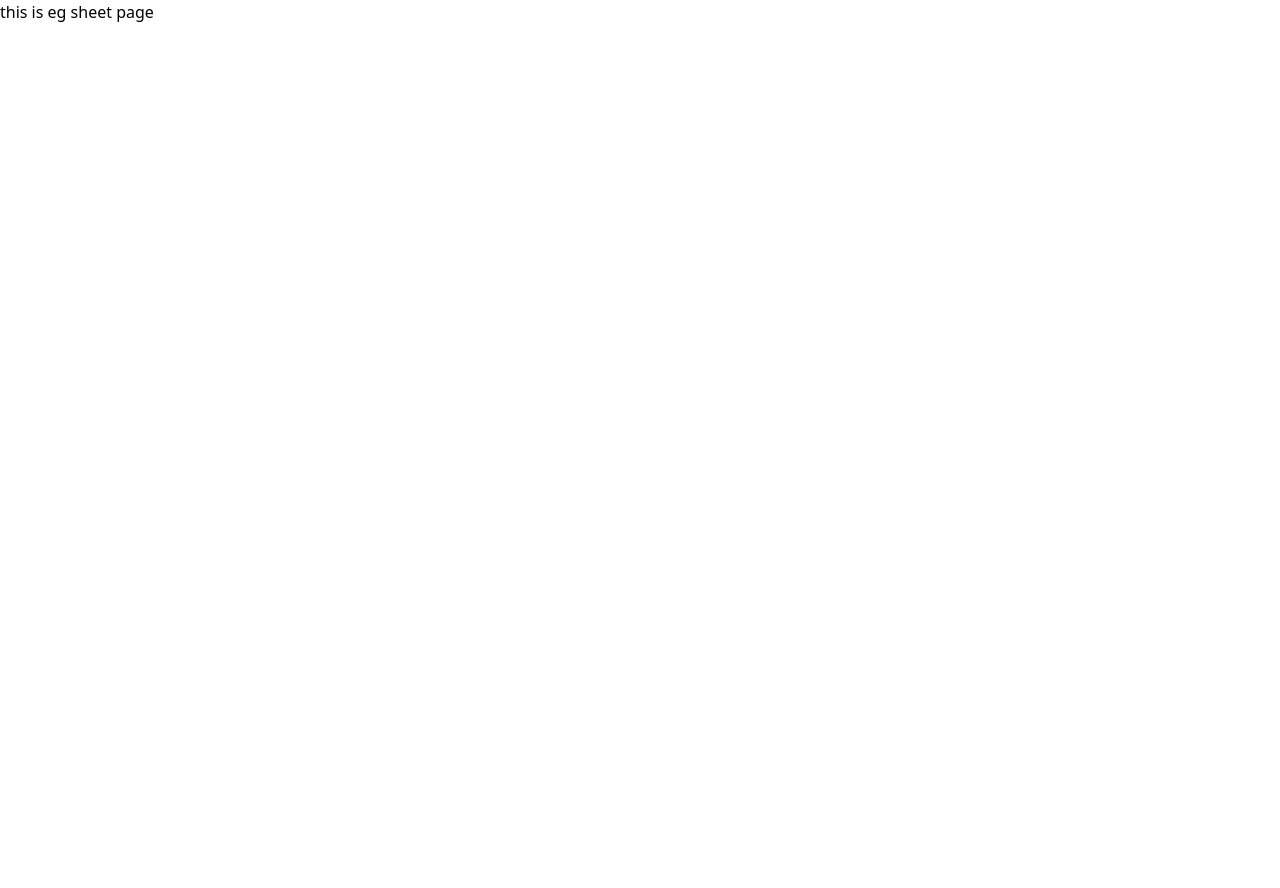
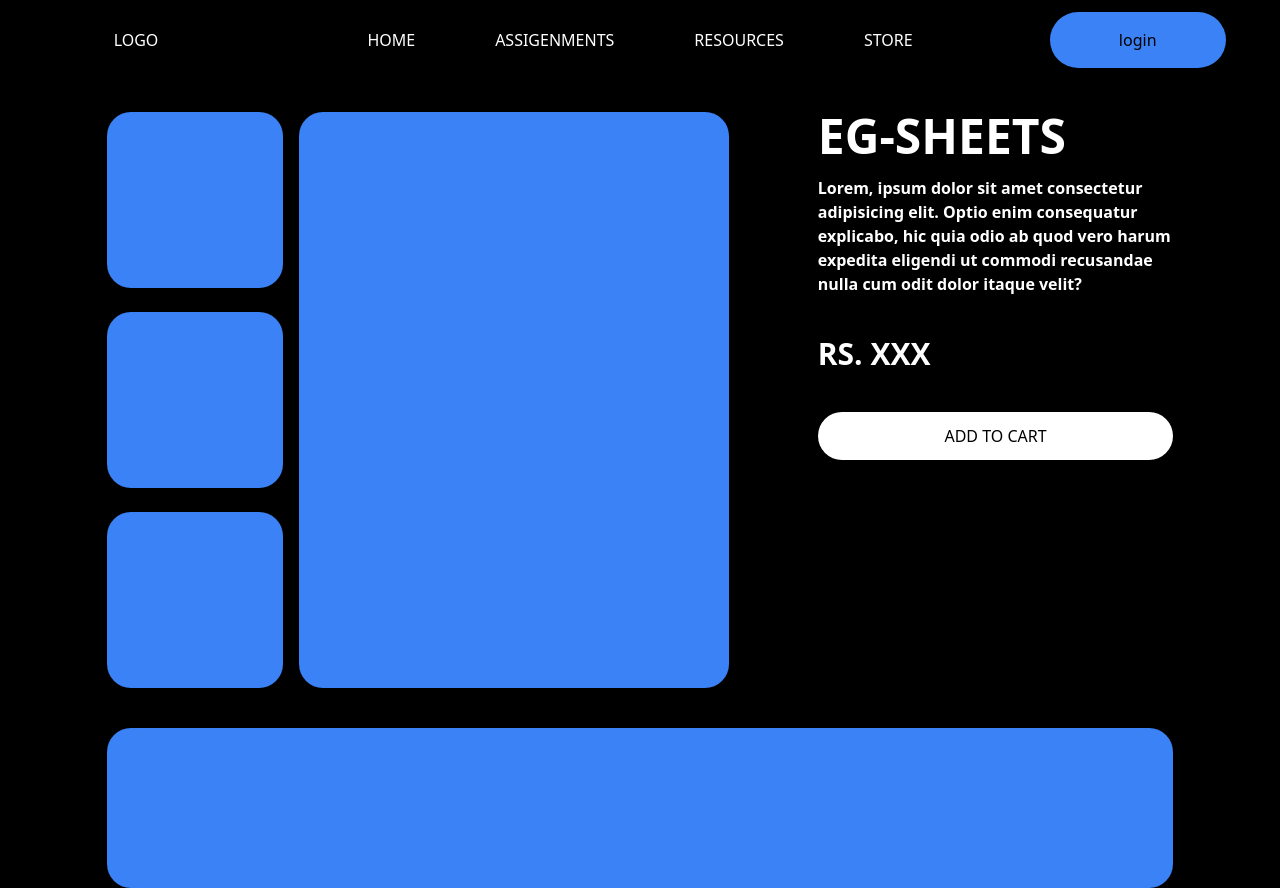
Before and after one commit to lakshaydewan/releaf_project, a React (Vite) app: page /assigment/egsheets in a window 1280 px wide. Before the commit the page ends 800 px from the top, so only its background shows below. Built offline with nearby package versions, Linux system fonts and the light colour scheme.

Commit message:
product layout added

```diff
--- a/src/App.css
+++ b/src/App.css
@@ -0,0 +1,5 @@
+html, body, #root {
+    height: 100%;
+    margin: 0;
+    background-color: black;
+  }
--- a/src/components/FAQs.jsx
+++ b/src/components/FAQs.jsx
@@ -29,7 +29,7 @@ function FAQ(){
             <div id="left-section" className="space-y-10 w-2/5" >
                 <div id="upper-section" className="space-y-1">
                     <div className=" px-3 text-sm h-fit tracking-widest text-white font-semibold w-fit flex py-1.5 border rounded-full">FAQ</div>
-                    <div className="text-white font-bold text-4xl">FREQUENTLY <br /> ASKED <br />QUESTION</div>
+                    <div className="text-white font-bold text-6xl">FREQUENTLY <br /> ASKED <br />QUESTION</div>
                 </div>
 
             </div>
--- a/src/components/assignment-page-productlist.jsx
+++ b/src/components/assignment-page-productlist.jsx
@@ -5,7 +5,7 @@ function Productlist(){
     const navigate = useNavigate()
 
 
-    return <div className="w-full h-fit bg-current flex justify-center py-6 ">
+    return <div className="w-full h-fit  flex justify-center py-6 ">
         <div id="content div" className="w-10/12 space-y-20">
         <div id="heading" className="text-white font-bold text-5xl text-center"> what we make</div>
             <div id="subcontendiv" className="flex w-full space-x-4 h-auto p-8 border rounded-3xl border-none" style={{
--- /dev/null
+++ b/src/components/product1.jsx
@@ -0,0 +1,38 @@
+
+
+
+function Product1(){
+    const PRICE ="XXX"
+
+    return <div id="main div" className="w-full flex justify-center">
+        <div id="main content div" className="w-10/12 space-y-10">
+            <div id="content div" className="w-full flex justify-between">
+                <div id="left-section" className="flex w-7/12 space-x-4" style={{height : "576px"}}>
+                    <div id="image carosoul" className="flex flex-col h-full justify-between ">
+                        <div className="w-44 h-44 bg-blue-500 border border-none rounded-3xl"></div>
+                        <div className="w-44 h-44 bg-blue-500 border border-none rounded-3xl"></div>
+                        <div className="w-44 h-44 bg-blue-500 border border-none rounded-3xl"></div>
+                    </div>
+                    <div id="image" className="h-full bg-blue-500 w-4/5 border border-none rounded-3xl "></div>
+                </div>
+                <div id="right section" className="w-4/12 space-y-10">
+                    <div id="text" className="space-y-4">
+                        <div id="heading" className="text-5xl font-bold text-white">EG-SHEETS</div>
+                        <div id="subheading" className="text-md font-semibold text-white">Lorem, ipsum dolor sit amet consectetur adipisicing elit. Optio enim consequatur explicabo, hic quia odio ab quod vero harum expedita eligendi ut commodi recusandae nulla cum odit dolor itaque velit? </div>
+                    </div>
+                    <div id="price" className="text-3xl font-bold text-white">RS. {PRICE}</div>
+                    <button className="w-full h-12 bg-white text-black border border-none rounded-3xl">ADD TO CART</button>
+                </div>
+
+            </div>
+            <div className="w-full h-40 bg-blue-500 border border-none rounded-3xl">
+                <div></div>
+                <div></div>
+                <div></div>
+            </div>
+        </div>
+
+    </div>
+}
+
+export {Product1}
--- /dev/null
+++ b/src/components/product2.jsx
@@ -0,0 +1,38 @@
+
+
+
+function Product2(){
+    const PRICE ="XXX"
+
+    return <div id="main div" className="w-full flex justify-center">
+        <div id="main content div" className="w-10/12 space-y-10">
+            <div id="content div" className="w-full flex justify-between">
+                <div id="left-section" className="flex w-7/12 space-x-4" style={{height : "576px"}}>
+                    <div id="image carosoul" className="flex flex-col h-full justify-between ">
+                        <div className="w-44 h-44 bg-blue-500 border border-none rounded-3xl"></div>
+                        <div className="w-44 h-44 bg-blue-500 border border-none rounded-3xl"></div>
+                        <div className="w-44 h-44 bg-blue-500 border border-none rounded-3xl"></div>
+                    </div>
+                    <div id="image" className="h-full bg-blue-500 w-4/5 border border-none rounded-3xl "></div>
+                </div>
+                <div id="right section" className="w-4/12 space-y-10">
+                    <div id="text" className="space-y-4">
+                        <div id="heading" className="text-5xl font-bold text-white">ASSIGMENTS</div>
+                        <div id="subheading" className="text-md font-semibold text-white">Lorem, ipsum dolor sit amet consectetur adipisicing elit. Optio enim consequatur explicabo, hic quia odio ab quod vero harum expedita eligendi ut commodi recusandae nulla cum odit dolor itaque velit? </div>
+                    </div>
+                    <div id="price" className="text-3xl font-bold text-white">RS. {PRICE}</div>
+                    <button className="w-full h-12 bg-white text-black border border-none rounded-3xl">ADD TO CART</button>
+                </div>
+
+            </div>
+            <div className="w-full h-40 bg-blue-500 border border-none rounded-3xl">
+                <div></div>
+                <div></div>
+                <div></div>
+            </div>
+        </div>
+
+    </div>
+}
+
+export {Product2}
--- /dev/null
+++ b/src/components/product3.jsx
@@ -0,0 +1,38 @@
+
+
+
+function Product3(){
+    const PRICE ="XXX"
+
+    return <div id="main div" className="w-full flex justify-center">
+        <div id="main content div" className="w-10/12 space-y-10">
+            <div id="content div" className="w-full flex justify-between">
+                <div id="left-section" className="flex w-7/12 space-x-4" style={{height : "576px"}}>
+                    <div id="image carosoul" className="flex flex-col h-full justify-between ">
+                        <div className="w-44 h-44 bg-blue-500 border border-none rounded-3xl"></div>
+                        <div className="w-44 h-44 bg-blue-500 border border-none rounded-3xl"></div>
+                        <div className="w-44 h-44 bg-blue-500 border border-none rounded-3xl"></div>
+                    </div>
+                    <div id="image" className="h-full bg-blue-500 w-4/5 border border-none rounded-3xl "></div>
+                </div>
+                <div id="right section" className="w-4/12 space-y-10">
+                    <div id="text" className="space-y-4">
+                        <div id="heading" className="text-5xl font-bold text-white">PRACTICAL FILE</div>
+                        <div id="subheading" className="text-md font-semibold text-white">Lorem, ipsum dolor sit amet consectetur adipisicing elit. Optio enim consequatur explicabo, hic quia odio ab quod vero harum expedita eligendi ut commodi recusandae nulla cum odit dolor itaque velit? </div>
+                    </div>
+                    <div id="price" className="text-3xl font-bold text-white">RS. {PRICE}</div>
+                    <button className="w-full h-12 bg-white text-black border border-none rounded-3xl">ADD TO CART</button>
+                </div>
+
+            </div>
+            <div className="w-full h-40 bg-blue-500 border border-none rounded-3xl">
+                <div></div>
+                <div></div>
+                <div></div>
+            </div>
+        </div>
+
+    </div>
+}
+
+export {Product3}
--- a/src/pages/main pages/assigment.jsx
+++ b/src/pages/main pages/assigment.jsx
@@ -17,7 +17,7 @@ function Assigenmentpage(){
 
     })
 
-    return <div className="bg-black h-full space-y-8">
+    return <div className=" space-y-8">
         <Navbar />
         <Assigmentpagebanner />
         <Productlist />
--- a/src/pages/main pages/assigmentbutpage.jsx
+++ b/src/pages/main pages/assigmentbutpage.jsx
@@ -1,12 +1,17 @@
+import { Navbar } from "../../components/navbar"
+import { Product3 } from "../../components/product3"
 
 
 
 function Assignmentfilepage(){
 
 
-    return <div>
-        this is assigment file page
-    </div>
+    return <div className="space-y-8" style={{backgroundColor: "black",
+    }}>
+    <Navbar />
+    <Product3 />
+
+</div>
 }
 
 export {Assignmentfilepage}
--- a/src/pages/main pages/egsheets.jsx
+++ b/src/pages/main pages/egsheets.jsx
@@ -1,11 +1,16 @@
+import { Navbar } from "../../components/navbar"
+import { Product1 } from "../../components/product1"
 
 
 
 function Egsheets(){
 
 
-    return <div>
-        this is eg sheet  page
+    return <div className="space-y-8 w-full h-full" style={{backgroundColor: "black",
+        }}>
+        <Navbar />
+        <Product1 />
+
     </div>
 }
 
--- a/src/pages/main pages/practicalfile.jsx
+++ b/src/pages/main pages/practicalfile.jsx
@@ -1,12 +1,17 @@
+import { Navbar } from "../../components/navbar"
+import { Product2 } from "../../components/product2"
 
 
 
 function Practicalfilepage(){
 
 
-    return <div>
-        this is practical file page
-    </div>
+    return <div className="space-y-8 w-full h-full" style={{backgroundColor: "black",
+    }}>
+    <Navbar />
+    <Product2 />
+
+</div>
 }
 
 export {Practicalfilepage}
```
